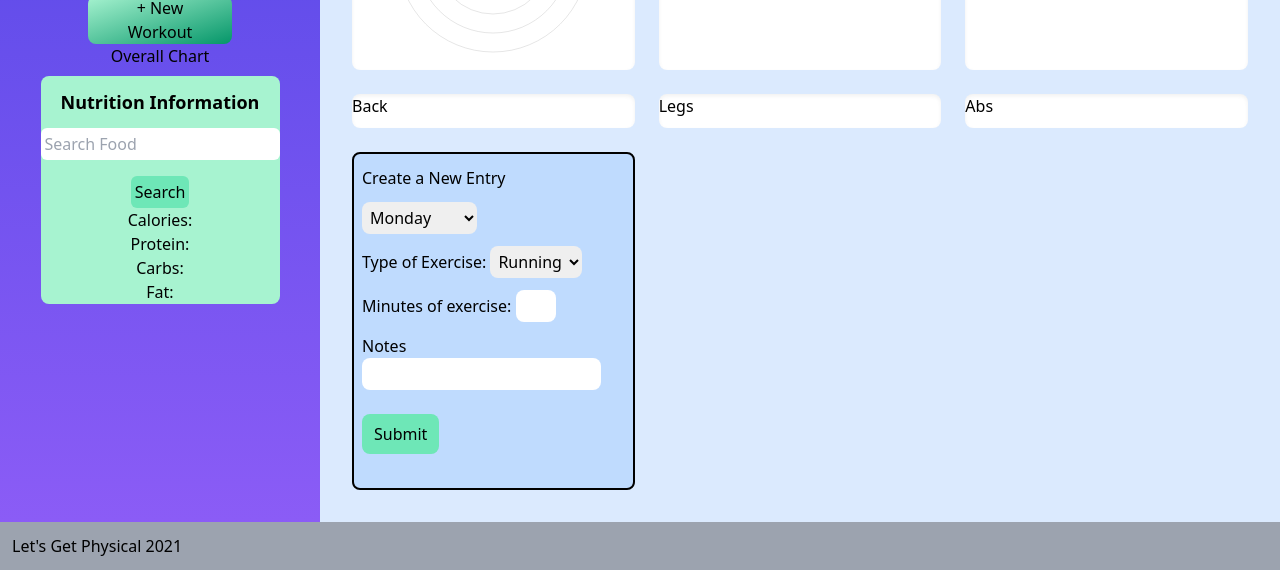
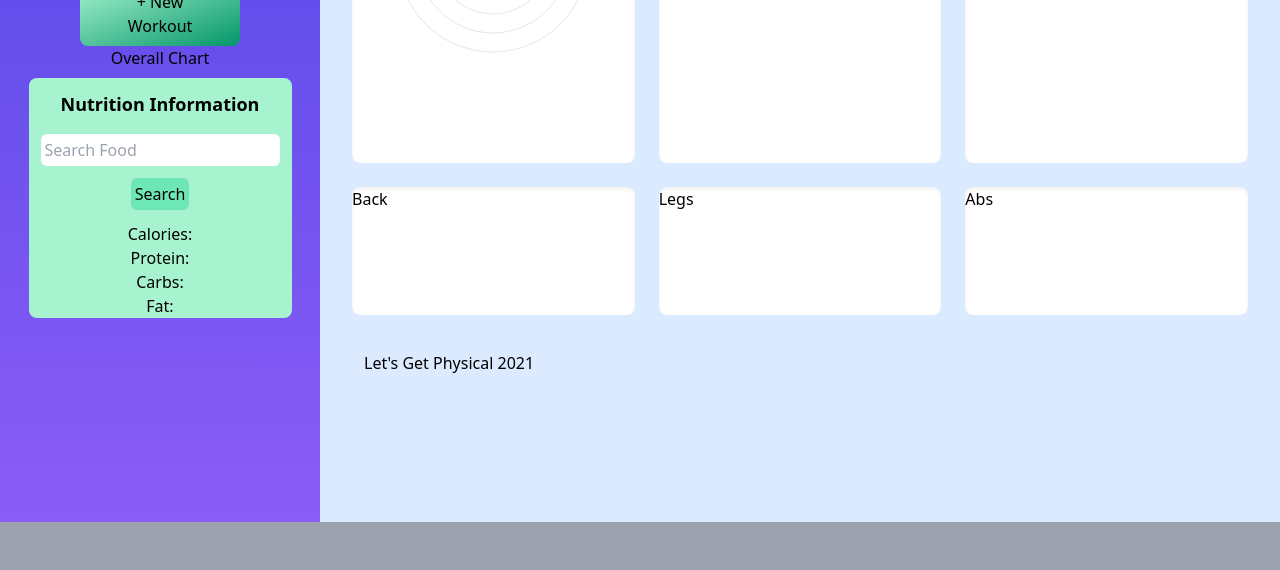
Before and after one commit to sharni595/lets-get-physical, a plain HTML site: page index.html in a window 1280 px wide. Shown: the part 278-848 px from the top of the page. After the commit the page ends 800 px from the top, so only its background shows below. Drawn offline with nearby package versions, Linux system fonts and the light colour scheme.

Commit message:
small changes and clean up merge bug

```diff
--- a/assets/js/script.js
+++ b/assets/js/script.js
@@ -19,10 +19,10 @@ function nutritionApi(food){
             console.log(data.hints[0].food.nutrients.PROCNT)
             console.log(data.hints[0].food.nutrients.CHOCDF);
             console.log(data.hints[0].food.nutrients.FAT);
-            calories.textContent = data.hints[0].food.nutrients.ENERC_KCAL;
-            protein.textContent = data.hints[0].food.nutrients.PROCNT;
-            carbs.textContent =  data.hints[0].food.nutrients.CHOCDF;
-            fat.textContent = data.hints[0].food.nutrients.FAT;
+            calories.textContent = data.hints[0].food.nutrients.ENERC_KCAL.toFixed(2);
+            protein.textContent = data.hints[0].food.nutrients.PROCNT.toFixed(2);
+            carbs.textContent =  data.hints[0].food.nutrients.CHOCDF.toFixed(2);
+            fat.textContent = data.hints[0].food.nutrients.FAT.toFixed(2);
         })
 
 }
--- a/index.html
+++ b/index.html
@@ -12,23 +12,23 @@
 
     <main class="flex flex-wrap flex-row h-screen">
 
-<!--START right hand menu desktop/top menu mobile-->
+<!--START left hand menu desktop/top menu mobile-->
         <div class="flex flex-wrap flex-row h-screen md:w-1/4">
-    <nav class="w-screen color bg-gradient-to-b from-indigo-600 to-purple-500 content-center">
+            <nav class="w-screen bg-gradient-to-b from-indigo-600 to-purple-500 content-center">
                 <h1 class="text-2xl pt-5 pb-3 text-center text-white">Let's Get Physical</h1>
 
             <!--Nav Bar-->
                 <div class="flex flex-wrap justify-center w-1/3 mx-auto">
-                <button class="bg-gradient-to-br from-green-200 to-green-600 hover:bg-blue-500 text-center rounded-lg px-10">
-                      <p>+ New Workout</p>
+                        <button class="bg-gradient-to-br from-green-200 to-green-600 hover:bg-green-500 text-center rounded-lg px-10">
+                        <p class="p-2">+ New Workout</p>
                         </button>
                         <div>Overall Chart</div>
             <!-- nutrition info search-->
                     <div class="bg-green-200 text-center m-2 rounded-lg">
-            <h3 class="font-bold text-lg py-3">Nutrition Information</h3>
+                        <h3 class="font-bold text-lg py-3 pb-1">Nutrition Information</h3>
                             <div class="justify-center">
-                    <input id="nutrition-input" class="mb-4 rounded-md p-1" id="food-input" placeholder="Search Food"/>
-                    <button id="nutrition-search" class="p-1 bg-green-300 rounded-md hover:bg-green-400">Search</button>
+                                <input id="nutrition-input" class="m-3 mb-0 rounded-md p-1" id="food-input" placeholder="Search Food"/>
+                                <button id="nutrition-search" class="p-1 m-3 bg-green-300 rounded-md hover:bg-green-400">Search</button>
                             </div>
                         <div>
                             <p>Calories: <span id="calories"></span></p>
@@ -40,7 +40,9 @@
                 </div>
             </nav>
         </div>
-<!--END right hand menu desktop/top menu mobile-->
+<!--END left hand menu desktop/top menu mobile-->
+
+<!-- START right hand chart section -->
 
         <div class=" md:w-3/4 w-full grid grid-cols-2 lg:grid-cols-3 gap-6 grid-flow-row color bg-blue-100 p-8 ">
         <div class="rounded-lg shadow-inner color bg-white">
@@ -68,53 +70,7 @@
             <div id="dynamic-chart-abs"></div>
         </div>
 
-           <!-- Modal -->
-    <div class="border-black border-2 rounded-lg bg-blue-200">
-        <div class="my-3 mx-2">
-            <h2>Create a New Entry</h2>
-        </div>
-
-        <div class="my-3 mx-2">
-            <select id="date" class="rounded-lg p-1">
-                <option value="Monday">Monday
-                </option>
-                <option value="Tuesday">Tuesday
-                </option>
-                <option value="Wednesday">Wednesday
-                </option>
-                <option value="Thursday">Thursday
-                </option>
-                <option value="Friday">Friday
-                </option>
-                <option value="Saturday">Saturday
-                </option>
-                <option value="Sunday">Sunday
-                </option>
-            </select>
-        </div>
-
-        <div class="my-3 mx-2">Type of Exercise:
-            <select class="rounded-lg p-1">
-                <option value="Running">Running</option>
-                <option value="Weights">Weights</option>
-                <option value="Yoga">Yoga</option>
-                <option value="Cardio">Cardio</option>
-            </select>
-        </div>
-
-        <div class="my-3 mx-2">Minutes of exercise:
-            <input id="minutes" class="rounded-lg p-1 w-10"/>
-        </div>
-
-        <div class="my-3 mx-2">Notes
-            <input class="rounded-lg p-1"/>
-        </div>
-
-        <div class="my-6 mx-2">
-            <button id="form-button" class="bg-green-300 py-2 px-3 rounded-lg">Submit</button></div>
-        </div>
-</div>
-<!--END Modal-->
+<!-- END right hand chart section -->
 
 <!--Footer-->
 <footer class="flex flex-row">
```
Lines whose indentation alone changed are shown as unchanged.
